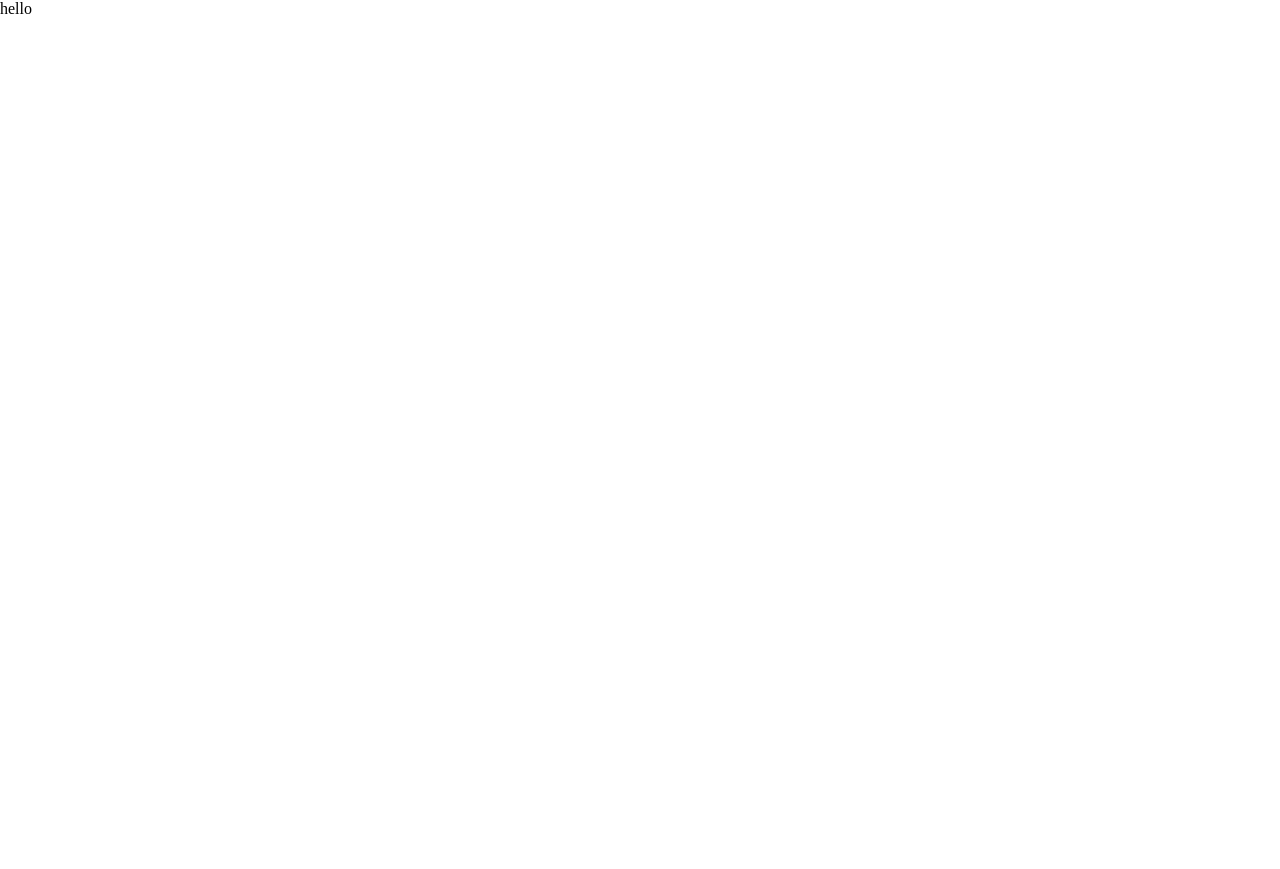
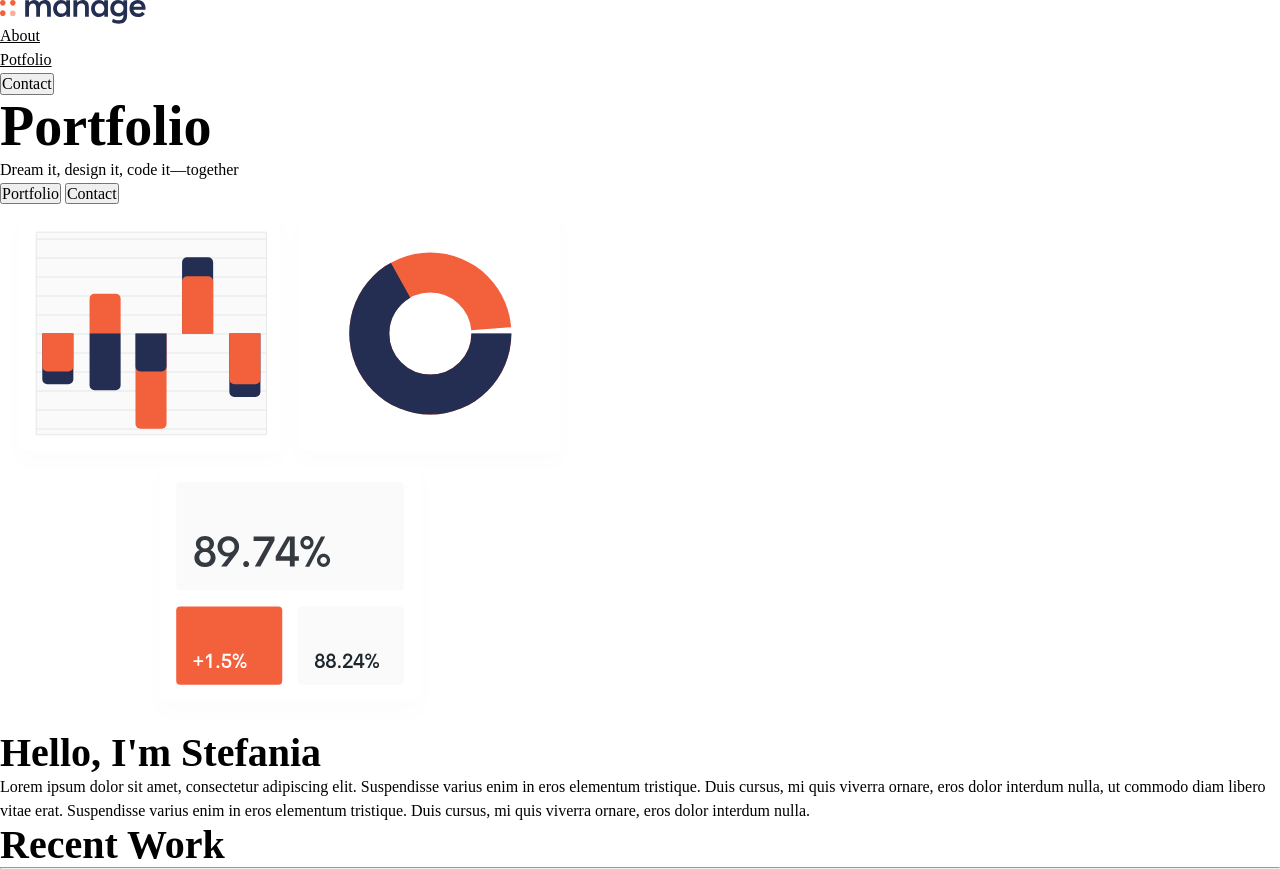
Before and after one commit to Goat3ggs/stefania-portfolio, a website built with Vite: page index.html in a window 1280 px wide. Before the commit the page ends 800 px from the top, so only its background shows below. Built offline with nearby package versions, Linux system fonts and the light colour scheme.

Commit message:
add nav and hero+about section - update real info later

```diff
--- a/index.html
+++ b/index.html
@@ -11,7 +11,71 @@
     <title>Stefania</title>
   </head>
   <body>
-    <h1>hello</h1>
+    <header class="primary-header">
+      <div class="container">
+        <a href="#"><img src="images/logo.svg" alt="Manage"></a>
+        <nav class="primary-navigation">
+          <ul role="list" class="nav-list">
+            <li><a href="#">About</a></li>
+            <li><a href="#">Potfolio</a></li>
+            <li><a href="#"></a></li>
+            <li><a href="#"></a></li>
+            <li><a href="#"></a></li>
+          </ul>
+        </nav>
+        <button class="button">Contact</button>
+      </div>
+    </header>
+
+    <main>
+      <!-- HERO SECTION -->
+      <section>
+        <div class="container">
+          <div class="even-columns">
+            <div>
+              <h1 class="fs-primary-heading fw-bold">Portfolio</h1>
+              <p>Dream it, design it, code it—together</p>
+              <button class="button">Portfolio</button>
+              <button class="button">Contact</button>
+            </div>
+            <div>
+              <img src="images/illustration-intro.svg" alt="">
+            </div>
+          </div>
+        </div>
+      </section>
+
+      <!-- ABOUT SECTION -->
+      <section>
+        <div class="container">
+          <div class="even-columns">
+            <div>
+              <h2 class="fs-secondary-heading fw-bold">Hello, I'm Stefania</h2>
+            </div>
+            <div>
+              <p>
+                Lorem ipsum dolor sit amet, consectetur adipiscing elit. Suspendisse varius enim in eros elementum tristique. Duis cursus, mi quis viverra ornare, eros dolor interdum nulla, ut commodo diam libero vitae erat. Suspendisse varius enim in eros elementum tristique. Duis cursus, mi quis viverra ornare, eros dolor interdum nulla.
+              </p>
+            </div>
+          </div>
+        </div>
+      </section>
+
+      <!-- PROJECT SECTION -->
+       <section>
+        <div class="container">
+          <div>
+            <h3 class="fs-secondary-heading fw-bold">Recent Work</h3>
+            <hr>
+
+          </div>
+          <div></div>
+        </div>
+       </section>
+
+    </main>
+
+
     <script type="module" src="/src/main.js"></script>
   </body>
 </html>
```
